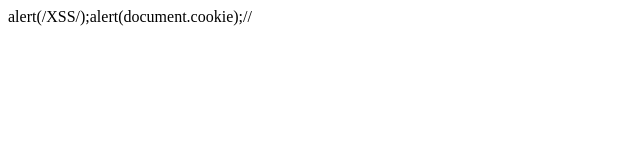
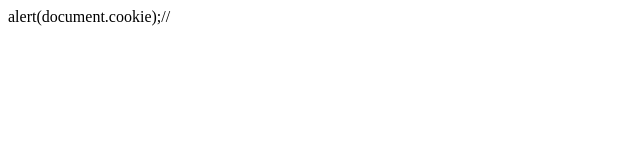
Before and after one commit to wjd32/wjd32.github.io, a plain HTML site: page index.html in a window 1280 px wide. Shown: the whole page, without its empty margins (0-640 px from the left). Drawn offline with Linux system fonts and the light colour scheme.

Commit message:
Update index.html

```diff
--- a/index.html
+++ b/index.html
@@ -1 +1 @@
-alert(/XSS/);alert(document.cookie);//<script>alert(/XSS/);alert(document.cookie);</script>
+alert(document.cookie);//<script>alert(document.cookie);</script>
```
